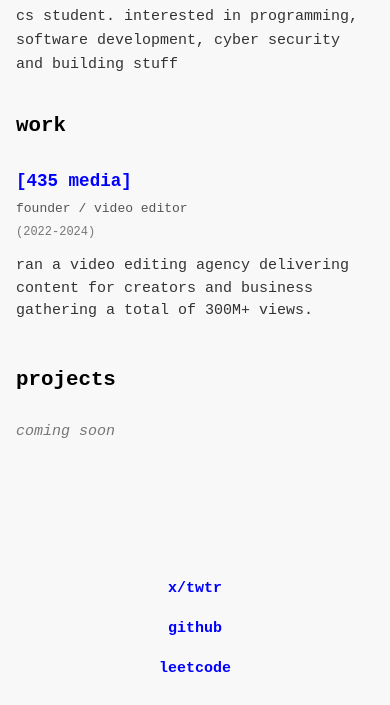
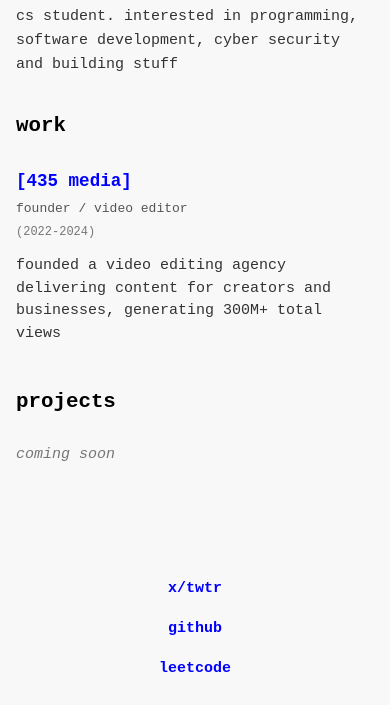
Before and after one commit to eelixir/personal-website, a plain HTML site: page index.html in a window 390 px wide. Shown: the part 139-844 px from the top of the page. Drawn offline with Linux system fonts and the light colour scheme; a small style sheet from the web is missing.

Commit message:
updated description

```diff
--- a/index.html
+++ b/index.html
@@ -27,7 +27,7 @@
                     <p class="role">founder / video editor</p>
                     <p class="dates">(2022-2024)</p>
                     <p class="description">
-                        ran a video editing agency delivering content for creators and business gathering a total of 300M+ views.
+                        founded a video editing agency delivering content for creators and businesses, generating 300M+ total views
                     </p>
                 </div>
             </section>
--- a/style.css
+++ b/style.css
@@ -196,11 +196,11 @@ main {
 
     .sections-container {
         flex-direction: column;
-        gap: 0rem; /* removed extra spacing between .section elements */
+        gap: 0rem;
     }
 
     .section {
-        margin-bottom: 2rem; /* reduced from 4rem */
+        margin-bottom: 2rem;
     }
 
     .section h2 {
@@ -226,7 +226,7 @@ main {
     }
 
     .work-item:last-child {
-        margin-bottom: 0rem; /* remove extra gap after last work item */
+        margin-bottom: 0rem;
         padding-bottom: 0.5rem;
         border-bottom: none;
     }
```
